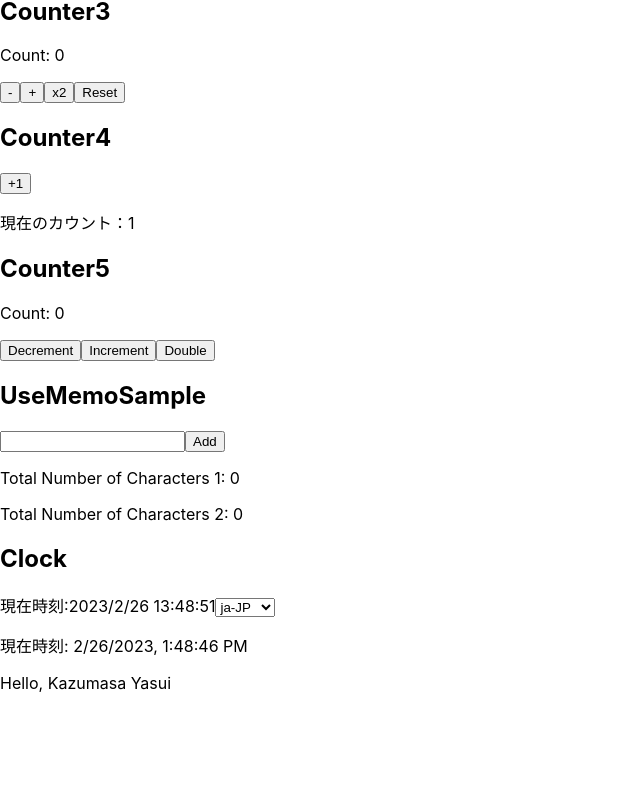
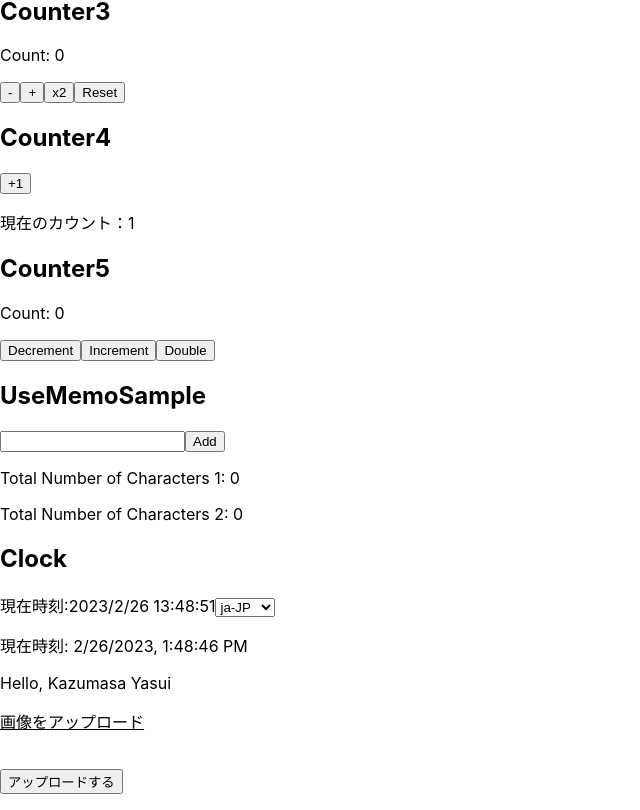
Before and after one commit to KazumasaYasui/ts-react-next, a React (Create React App) app in the folder chapter3/react-sample/: page / in a window 1280 px wide. Shown: the part 514-1324 px from the top of the page, without its empty margins (0-640 px from the left). Before the commit the page ends 1223 px from the top, so only its background shows below. Built offline with nearby package versions, Linux system fonts and the light colour scheme.

Commit message:
useRef追加

```diff
--- /dev/null
+++ b/chapter3/react-sample/src/components/UseRefSample.tsx
@@ -0,0 +1,58 @@
+import React, { useRef, useState } from 'react'
+
+const sleep = (msec: number) => new Promise((resolve) => setTimeout(resolve, msec))
+
+const UPLOAD_DELAY = 5000
+
+export const ImageUploader = () => {
+  // 隠されたInput要素にアクセスするためのRef
+  const inputImageRef = useRef<HTMLInputElement>(null)
+  // 選択されたファイルデータを保持するためのRef
+  const fileRef = useRef<File | null>(null)
+  const [message, setMessage] = useState<string | null>('')
+
+  const onClickText = () => {
+    if (inputImageRef.current !== null) {
+      // input要素のクリックイベントを発火させる
+      inputImageRef.current.click()
+    }
+  }
+
+  const onChangeImage = (e: React.ChangeEvent<HTMLInputElement>) => {
+    const files = e.target.files
+    if (files !== null && files.length > 0) {
+      // fileRef.currentに選択されたファイルデータを保存する
+      // fileRef.currentが変化しても再描画は発生しない
+      fileRef.current = files[0]
+    }
+  }
+
+  const onClickUpload = async () => {
+    if (fileRef.current !== null) {
+      const file = fileRef.current
+      setMessage('Uploading...')
+      // 通常はAPIをコールしてファイルをアップロードする
+      // 今回は擬似的に一定時間待機する
+      await sleep(UPLOAD_DELAY)
+      setMessage(`${file.name} has been successfully uploaded`)
+    }
+  }
+
+  return (
+    <div>
+      <p style={{ textDecoration: 'underline' }} onClick={onClickText}>
+        画像をアップロード
+      </p>
+      <input
+        ref={inputImageRef}
+        type="file"
+        accept="image/*"
+        style={{ display: 'none' }}
+        onChange={onChangeImage}
+      />
+      <br/>
+      <button onClick={onClickUpload}>アップロードする</button>
+      {message !== null && <p>{message}</p>}
+    </div>
+  )
+}
--- a/chapter3/react-sample/src/index.tsx
+++ b/chapter3/react-sample/src/index.tsx
@@ -14,6 +14,7 @@
 import { UseMemoSample } from './components/UseMemoSample';
 import { Clock } from "./components/Clock";
 import { Parent as UseContextSample } from './components/UseContextSample';
+import { ImageUploader as UseRefSample } from "./components/UseRefSample";
 import reportWebVitals from './reportWebVitals';
 
 const root = ReactDOM.createRoot(
@@ -34,6 +35,7 @@
     <UseMemoSample />
     <Clock />
     <UseContextSample />
+    <UseRefSample />
   </React.StrictMode>
 );
 
```
